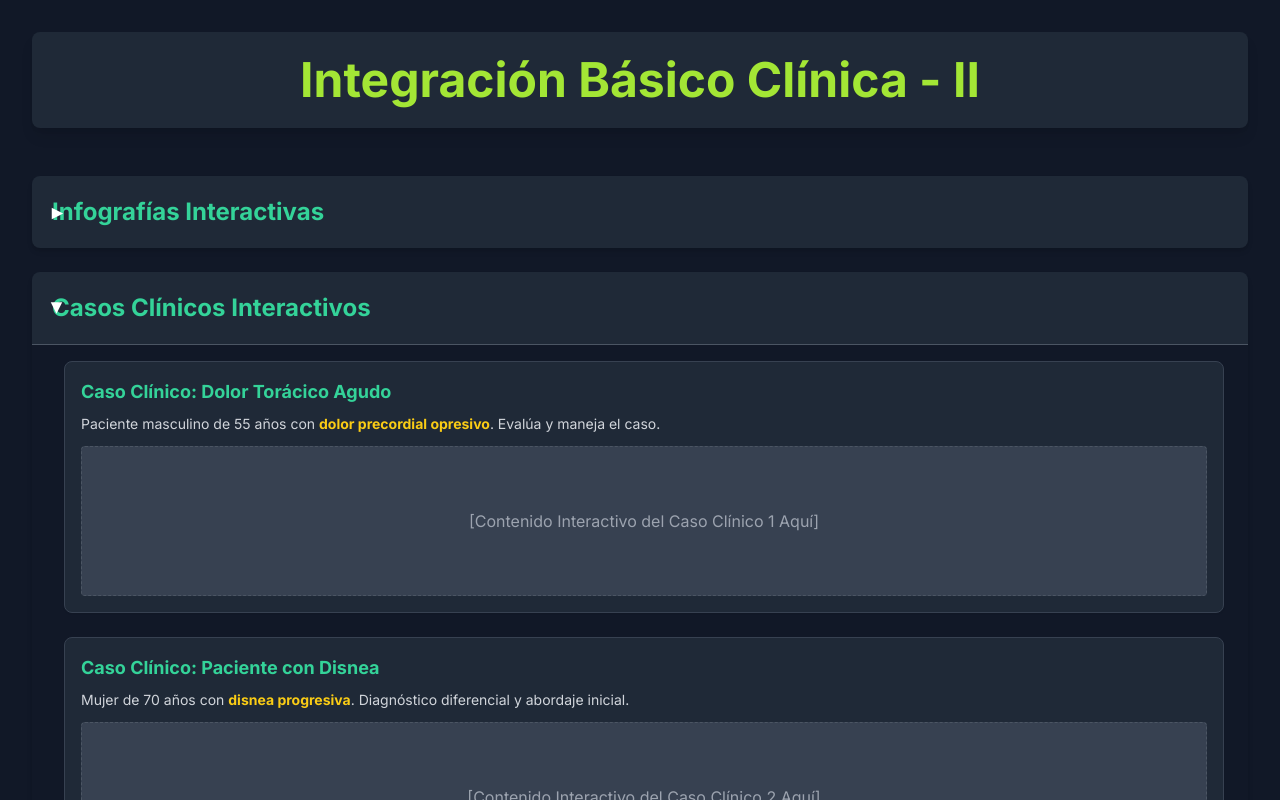
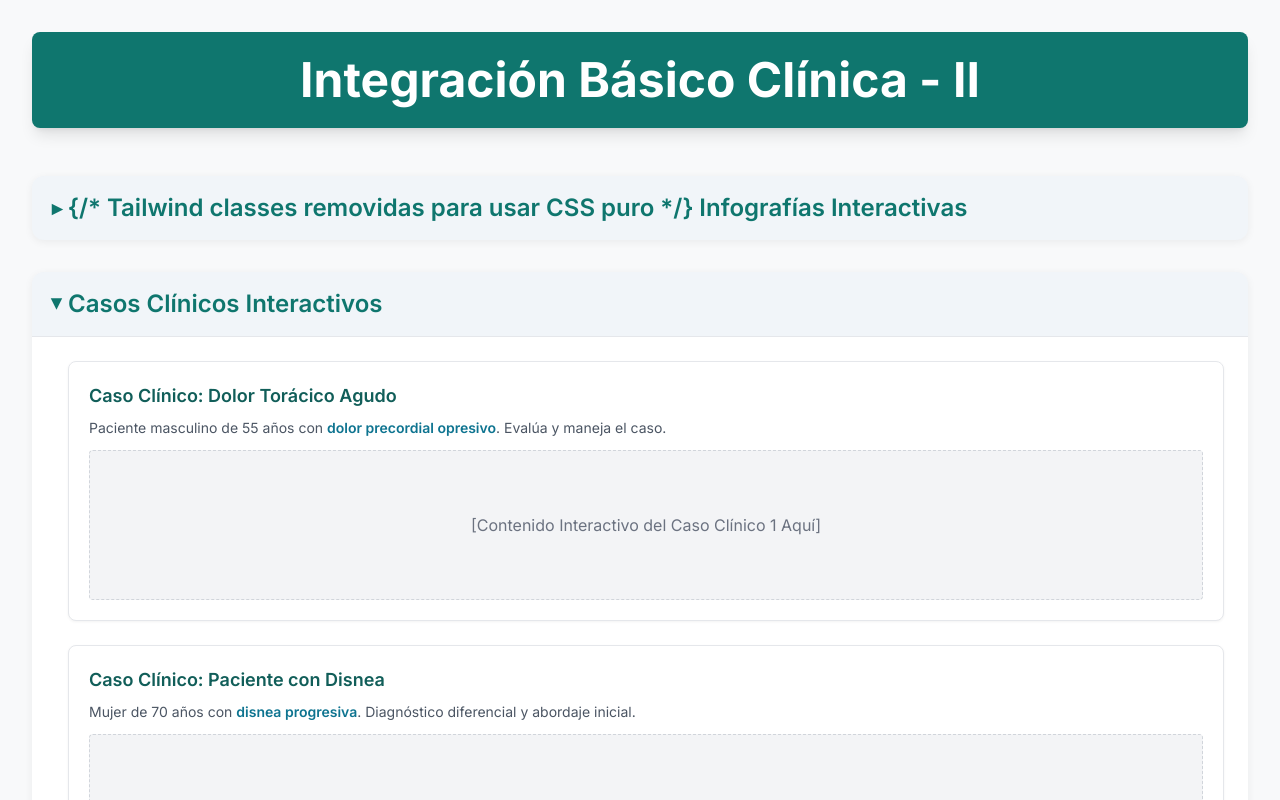
Before and after one commit to DrNader82/integracion-basico-clinica-2, a plain HTML site: page index.html in a window 1280 px wide. Both pictures are taken after a click on the heading "Casos Clínicos Interactivos". Shown: the top 800 px of the page. Drawn offline with nearby package versions, Linux system fonts and the light colour scheme.

Commit message:
Update index.html

```diff
--- a/index.html
+++ b/index.html
@@ -3,178 +3,158 @@
 <head>
     <meta charset="UTF-8">
     <meta name="viewport" content="width=device-width, initial-scale=1.0">
-    <title>Integración Básico Clínica II - Modo Oscuro</title>
+    <title>Integración Básico Clínica II - Tema Profesional</title>
     <script src="https://cdn.tailwindcss.com"></script>
-    <link href="https://fonts.googleapis.com/css2?family=Inter:wght@400;700&display=swap" rel="stylesheet">
+    <link href="https://fonts.googleapis.com/css2?family=Inter:wght@400;600;700&display=swap" rel="stylesheet">
     <style>
-        /* Aplica la fuente 'Inter' a todo el cuerpo del documento */
+        /* --- Configuración General y Paleta --- */
+        :root {
+            --bg-main: #f8f9fa; /* Fondo principal muy claro */
+            --bg-container: #ffffff; /* Fondo de contenedores (blanco) */
+            --bg-header: #0f766e; /* Teal oscuro para el header */
+            --bg-details: #f1f5f9; /* Gris muy claro para secciones desplegables */
+            --bg-details-hover: #e2e8f0; /* Gris un poco más oscuro para hover */
+            --bg-article: #ffffff; /* Blanco para artículos */
+            --bg-article-hover: #f8fafc; /* Blanco ligeramente grisáceo para hover */
+            --text-main: #1f2937; /* Texto principal (gris muy oscuro) */
+            --text-secondary: #4b5563; /* Texto secundario (gris medio) */
+            --text-header: #ffffff; /* Texto del header (blanco) */
+            --text-title-section: #0f766e; /* Teal oscuro para títulos de sección */
+            --text-title-article: #115e59; /* Teal más oscuro para títulos de artículo */
+            --text-key-concept: #0e7490; /* Cyan oscuro para conceptos clave */
+            --border-color: #e5e7eb; /* Borde gris claro */
+            --arrow-color: #0f766e; /* Color de la flecha (teal) */
+        }
+
         body {
             font-family: 'Inter', sans-serif;
-            background-color: #111827; /* Gris oscuro casi negro para el fondo general */
-            color: #ffffff; /* Texto blanco por defecto */
+            background-color: var(--bg-main);
+            color: var(--text-main);
         }
 
-        /* --- Estilos para los elementos <details> y <summary> (Menú desplegable) --- */
-
-        /* Oculta el marcador predeterminado (flecha/triángulo) */
-        summary::-webkit-details-marker {
-            display: none;
-        }
+        /* --- Estilos para <details> y <summary> --- */
+        summary::-webkit-details-marker,
         summary::marker {
-            content: '';
             display: none;
         }
 
-        /* Estilos para el título clickeable (<summary>) */
         summary {
             position: relative;
-            /* Aumentado el padding izquierdo para evitar empalme con la flecha */
-            padding-left: 2rem; /* Espacio para la flecha */
+            padding-left: 2.25rem; /* Más espacio para la flecha y texto */
+            padding-top: 1rem;
+            padding-bottom: 1rem;
             cursor: pointer;
             list-style: none;
             display: block;
             user-select: none;
             transition: background-color 0.2s ease;
-            /* Color de texto verde fosforescente para títulos de sección */
-            color: #34d399; /* Ajusta este verde si prefieres otro tono */
+            color: var(--text-title-section);
+            font-weight: 600; /* Semi-bold para títulos de sección */
+            font-size: 1.25rem; /* lg */
+        }
+        @media (min-width: 768px) {
+             summary { font-size: 1.5rem; /* xl */ }
         }
 
-        /* Efecto hover para el summary */
+
         summary:hover {
-            background-color: rgba(255, 255, 255, 0.05); /* Ligero cambio de fondo al pasar el mouse */
+            background-color: var(--bg-details-hover);
         }
 
-        /* Flecha personalizada */
         summary::before {
-            content: '►'; /* Flecha derecha (colapsado) */
+            content: '►';
             position: absolute;
-            /* Posición izquierda ajustada */
-            left: 1rem;
+            left: 1rem; /* Espacio desde el borde */
             top: 50%;
             transform: translateY(-50%);
             transition: transform 0.2s ease-in-out;
-            /* Color de la flecha (puede ser blanco o el mismo verde del título) */
-            color: #ffffff;
+            color: var(--arrow-color);
             font-size: 0.8em;
         }
 
-        /* Flecha cuando está abierto */
         details[open] > summary::before {
-            transform: translateY(-50%) rotate(90deg); /* Rota la flecha */
+            transform: translateY(-50%) rotate(90deg);
         }
 
-        /* Borde inferior sutil cuando está abierto */
         details[open] > summary {
-            border-bottom: 1px solid #4b5563; /* Gris oscuro para el borde */
+            border-bottom: 1px solid var(--border-color);
         }
 
-        /* Espaciado y sangría para el contenido desplegado */
         details[open] > div {
-             padding-top: 1rem;
-             /* Añadimos padding izquierdo para la sangría del contenido */
-             padding-left: 2rem; /* Ajusta este valor según la sangría deseada */
+             padding-top: 1.5rem; /* Más espacio superior */
+             padding-left: 2.25rem; /* Sangría consistente con el summary */
+             padding-right: 1.5rem;
+             padding-bottom: 1.5rem;
         }
 
-        /* --- Estilos para los artículos (infografías/casos) --- */
+        /* --- Estilos para los artículos --- */
         article {
-            transition: box-shadow 0.3s ease, background-color 0.3s ease;
-            /* Fondo ligeramente más claro que el contenedor para destacar */
-            background-color: #1f2937; /* Gris más oscuro */
-            border-color: #4b5563; /* Borde gris oscuro */
+            transition: box-shadow 0.3s ease, transform 0.2s ease;
+            background-color: var(--bg-article);
+            border: 1px solid var(--border-color);
+            border-radius: 0.5rem; /* Esquinas redondeadas */
+            box-shadow: 0 1px 3px rgba(0, 0, 0, 0.05);
+            overflow: hidden; /* Para asegurar que el borde redondeado funcione bien */
         }
         article:hover {
-            box-shadow: 0 4px 12px rgba(0, 0, 0, 0.4); /* Sombra más pronunciada */
-            background-color: #374151; /* Gris un poco más claro al pasar el mouse */
+            box-shadow: 0 4px 12px rgba(0, 0, 0, 0.1);
+            transform: translateY(-2px); /* Ligero efecto de elevación */
         }
 
-        /* Estilos específicos para texto dentro de los artículos */
         article h3 {
-            color: #34d399; /* Verde fosforescente para títulos de artículo */
+            color: var(--text-title-article);
+            font-weight: 600; /* Semi-bold */
         }
         article p {
-            color: #d1d5db; /* Gris claro para descripción */
+            color: var(--text-secondary);
         }
-        /* Estilo para conceptos clave (usar con <strong class="key-concept">) */
         .key-concept {
-            color: #facc15; /* Amarillo fosforescente */
-            font-weight: bold;
+            color: var(--text-key-concept);
+            font-weight: 600; /* Semi-bold */
         }
 
         /* Placeholder div styling */
         .placeholder-content {
-            background-color: #374151; /* Gris oscuro */
-            color: #9ca3af; /* Gris medio para texto placeholder */
-            border: 1px dashed #4b5563; /* Borde punteado gris */
+            background-color: #f3f4f6; /* Gris muy claro */
+            color: #6b7280; /* Gris medio */
+            border: 1px dashed #d1d5db; /* Borde punteado gris claro */
+            border-radius: 0.375rem; /* Esquinas redondeadas */
         }
 
         /* Footer text color */
         footer {
-            color: #9ca3af; /* Gris medio */
+            color: var(--text-secondary);
         }
 
-        /* --- Estilos para la Infografía Incrustada (si se usa) --- */
-        /* Asegurar que la infografía (si se incrusta directamente) herede el tema oscuro */
-        #infografiaEctopico { /* ID del contenedor de la infografía */
-             background-color: #1f2937; /* Fondo oscuro para el contenedor */
-             color: #ffffff; /* Texto blanco por defecto dentro */
-             border: 1px solid #4b5563;
-             padding: 1rem; /* Añadir padding si no lo tiene */
+        /* --- Estilos específicos Tailwind (se pueden ajustar) --- */
+        /* Contenedor principal de secciones desplegables */
+        .details-container {
+            background-color: var(--bg-details);
+            border-radius: 0.75rem; /* Bordes más redondeados */
+            box-shadow: 0 2px 8px rgba(0, 0, 0, 0.06);
+            overflow: hidden; /* Para bordes redondeados */
         }
-        #infografiaEctopico h1,
-        #infografiaEctopico h2,
-        #infografiaEctopico h3,
-        #infografiaEctopico .toggle-button span:first-child { /* Títulos dentro de la infografía */
-             color: #34d399 !important; /* Verde fosforescente (usar !important si es necesario sobreescribir) */
+        /* Contenido dentro de las secciones desplegables */
+        .details-content {
+             background-color: var(--bg-container); /* Fondo blanco para el contenido */
         }
-         #infografiaEctopico p,
-         #infografiaEctopico li,
-         #infografiaEctopico span { /* Texto normal dentro de la infografía */
-             color: #ffffff !important;
-         }
-         #infografiaEctopico strong:not(.text-red-600):not(.text-orange-600):not(.text-amber-800):not(.text-blue-600) { /* Conceptos clave (ejemplo) */
-             color: #facc15 !important; /* Amarillo fosforescente */
-         }
-         /* Ajustar fondos de secciones de infografía */
-         #infografiaEctopico .content-section {
-             background-color: #111827 !important; /* Fondo principal oscuro */
-             border-left-color: #34d399 !important; /* Borde verde */
-         }
-          #infografiaEctopico .toggle-button {
-             background-color: #1f2937 !important; /* Fondo de botón oscuro */
-         }
-         #infografiaEctopico .toggle-button:hover {
-             background-color: #374151 !important; /* Hover más claro */
-         }
-         /* Ajustar colores específicos de la infografía si es necesario */
-          #infografiaEctopico .text-red-800, #infografiaEctopico .text-red-700, #infografiaEctopico .text-red-600 { color: #f87171 !important; } /* Rojos más brillantes */
-          #infografiaEctopico .text-amber-800, #infografiaEctopico .text-amber-700 { color: #fbbf24 !important; } /* Ámbar más brillante */
-          #infografiaEctopico .text-blue-800, #infografiaEctopico .text-blue-700, #infografiaEctopico .text-blue-600 { color: #60a5fa !important; } /* Azules más brillantes */
-          #infografiaEctopico .text-green-700 { color: #34d399 !important; } /* Verde */
-          #infografiaEctopico .text-orange-700, #infografiaEctopico .text-orange-600 { color: #fb923c !important; } /* Naranja más brillante */
-          #infografiaEctopico .text-purple-700 { color: #a78bfa !important; } /* Púrpura más brillante */
-          #infografiaEctopico .text-teal-700 { color: #2dd4bf !important; } /* Teal más brillante */
-          #infografiaEctopico .text-gray-700 { color: #d1d5db !important; } /* Gris claro */
-           #infografiaEctopico .flow-arrow i { color: #9ca3af !important; } /* Flechas grises */
-
 
     </style>
 </head>
-<body class="bg-gray-900 text-white p-4 md:p-8 min-h-screen flex flex-col">
+<body class="p-4 md:p-8 min-h-screen flex flex-col">
 
     <header class="mb-8 md:mb-12">
-        <h1 class="text-3xl sm:text-4xl md:text-5xl font-bold text-lime-400 bg-gray-800 p-4 md:p-6 rounded-lg text-center shadow-lg">
+        <h1 class="text-3xl sm:text-4xl md:text-5xl font-bold p-4 md:p-6 rounded-lg text-center shadow-lg" style="background-color: var(--bg-header); color: var(--text-header);">
             Integración Básico Clínica - II
         </h1>
     </header>
 
-    <main class="space-y-6 flex-grow">
-
-        <details class="bg-gray-800 text-white rounded-lg shadow-md overflow-hidden group">
-            <summary class="text-xl md:text-2xl font-bold p-4 md:p-5 select-none">
+    <main class="space-y-8 flex-grow"> <details class="details-container group">
+            <summary class="text-xl md:text-2xl"> {/* Tailwind classes removidas para usar CSS puro */}
                 Infografías Interactivas
             </summary>
-            <div class="p-4 md:p-6 bg-gray-900 text-gray-300">
-                <article class="mb-6 p-4 border border-gray-700 rounded-lg shadow-sm hover:shadow-md">
+            <div class="details-content p-4 md:p-6"> {/* Fondo blanco y padding */}
+                <article class="mb-6 p-5"> {/* Padding interno aumentado */}
                     <h3 class="text-lg font-semibold mb-2">Infografía: Manejo de la Hipertensión Arterial</h3>
                     <p class="text-sm mb-3">Guía visual interactiva sobre el diagnóstico y tratamiento de la <strong class="key-concept">HTA</strong> según las últimas guías.</p>
                     <div class="placeholder-content p-6 rounded text-center min-h-[150px] flex items-center justify-center">
@@ -182,30 +162,31 @@
                     </div>
                 </article>
 
-                <article class="mb-6 p-4 border border-gray-700 rounded-lg shadow-sm hover:shadow-md">
+                <article class="mb-6 p-5">
                      <h3 class="text-lg font-semibold mb-2">Infografía: Embarazo Ectópico</h3>
                      <p class="text-sm mb-3">Resumen interactivo del tema <strong class="key-concept">Embarazo Ectópico</strong>.</p>
                     <div id="infografiaEctopicoContainer" class="placeholder-content p-6 rounded text-center min-h-[150px] flex items-center justify-center">
                          <span>[Aquí se mostraría la Infografía de Embarazo Ectópico]</span>
-                         </div>
+                    </div>
                 </article>
 
-                <article class="mb-6 p-4 border border-gray-700 rounded-lg shadow-sm hover:shadow-md">
+                <article class="mb-6 p-5">
                      <h3 class="text-lg font-semibold mb-2">Infografía: Interpretación del EKG</h3>
                      <p class="text-sm mb-3">Pasos clave y patrones comunes en la interpretación <strong class="key-concept">electrocardiográfica</strong>.</p>
                      <div class="placeholder-content p-6 rounded text-center min-h-[150px] flex items-center justify-center">
                         <span>[Contenido Interactivo de la Infografía 2 Aquí]</span>
                     </div>
                 </article>
+                <style> .details-content article:last-child { margin-bottom: 0; } </style>
             </div>
         </details>
 
-        <details class="bg-gray-800 text-white rounded-lg shadow-md overflow-hidden group">
-             <summary class="text-xl md:text-2xl font-bold p-4 md:p-5 select-none">
+        <details class="details-container group">
+             <summary class="text-xl md:text-2xl">
                 Casos Clínicos Interactivos
             </summary>
-             <div class="p-4 md:p-6 bg-gray-900 text-gray-300">
-                <article class="mb-6 p-4 border border-gray-700 rounded-lg shadow-sm hover:shadow-md">
+             <div class="details-content p-4 md:p-6">
+                <article class="mb-6 p-5">
                     <h3 class="text-lg font-semibold mb-2">Caso Clínico: Dolor Torácico Agudo</h3>
                     <p class="text-sm mb-3">Paciente masculino de 55 años con <strong class="key-concept">dolor precordial opresivo</strong>. Evalúa y maneja el caso.</p>
                     <div class="placeholder-content p-6 rounded text-center min-h-[150px] flex items-center justify-center">
@@ -213,47 +194,31 @@
                     </div>
                 </article>
 
-                <article class="mb-6 p-4 border border-gray-700 rounded-lg shadow-sm hover:shadow-md">
+                <article class="mb-6 p-5">
                      <h3 class="text-lg font-semibold mb-2">Caso Clínico: Paciente con Disnea</h3>
                      <p class="text-sm mb-3">Mujer de 70 años con <strong class="key-concept">disnea progresiva</strong>. Diagnóstico diferencial y abordaje inicial.</p>
                      <div class="placeholder-content p-6 rounded text-center min-h-[150px] flex items-center justify-center">
                         <span>[Contenido Interactivo del Caso Clínico 2 Aquí]</span>
                     </div>
                 </article>
+                 <style> .details-content article:last-child { margin-bottom: 0; } </style>
             </div>
         </details>
 
     </main>
 
-    <footer class="mt-12 text-center text-gray-400 text-xs md:text-sm py-4">
+    <footer class="mt-12 text-center text-xs md:text-sm py-4">
         <p>&copy; <span id="year"></span> Dr. Carlos Nader.</p>
     </footer>
 
     <script>
         document.getElementById('year').textContent = new Date().getFullYear();
 
-        // --- Script para la infografía (si se carga dinámicamente o se integra directamente) ---
-        // Asegúrate de que las funciones toggleSection y closeAllSections estén disponibles
-        // si la infografía se integra directamente.
+        // Script para funcionalidad de infografía (si es necesario)
         function toggleSection(sectionId) {
-             const section = document.getElementById(sectionId);
-             const button = section.previousElementSibling;
-             const icon = button.querySelector('.arrow-icon i');
-             // ... (resto de la lógica de toggleSection como en la infografía original) ...
-             if (section.classList.contains('open')) {
-                 section.classList.remove('open');
-                 button.classList.remove('open');
-                 if (icon) { icon.classList.remove('fa-chevron-down'); icon.classList.add('fa-chevron-right'); }
-                 section.style.borderLeftColor = 'transparent';
-             } else {
-                 section.classList.add('open');
-                 button.classList.add('open');
-                 if (icon) { icon.classList.remove('fa-chevron-right'); icon.classList.add('fa-chevron-down'); }
-                 // Aplicar color de borde izquierdo (ejemplo verde)
-                 section.style.borderLeftColor = '#34d399';
-             }
+             // Implementar lógica si se integra la infografía directamente
+             console.log("Toggle section:", sectionId);
         }
-        // function closeAllSections() { ... } // Incluir si es necesario
     </script>
 
 </body>
```
